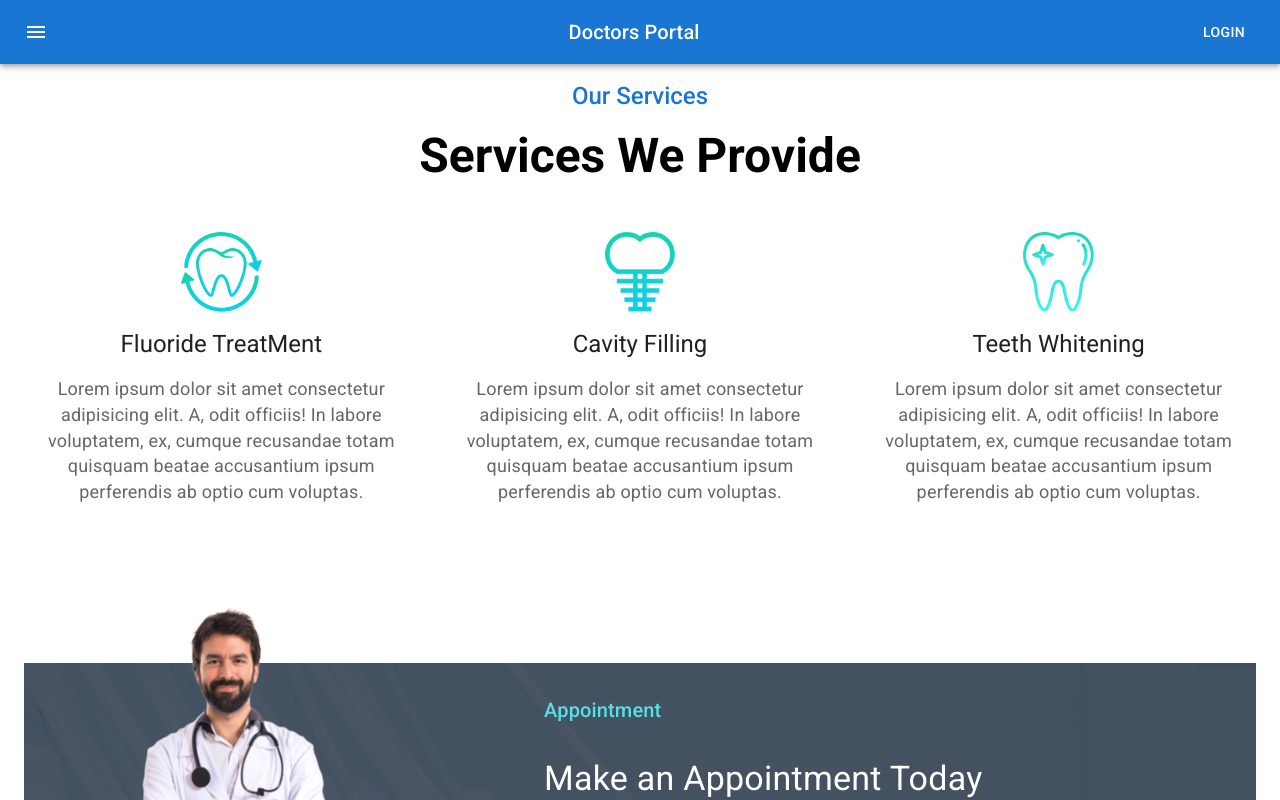
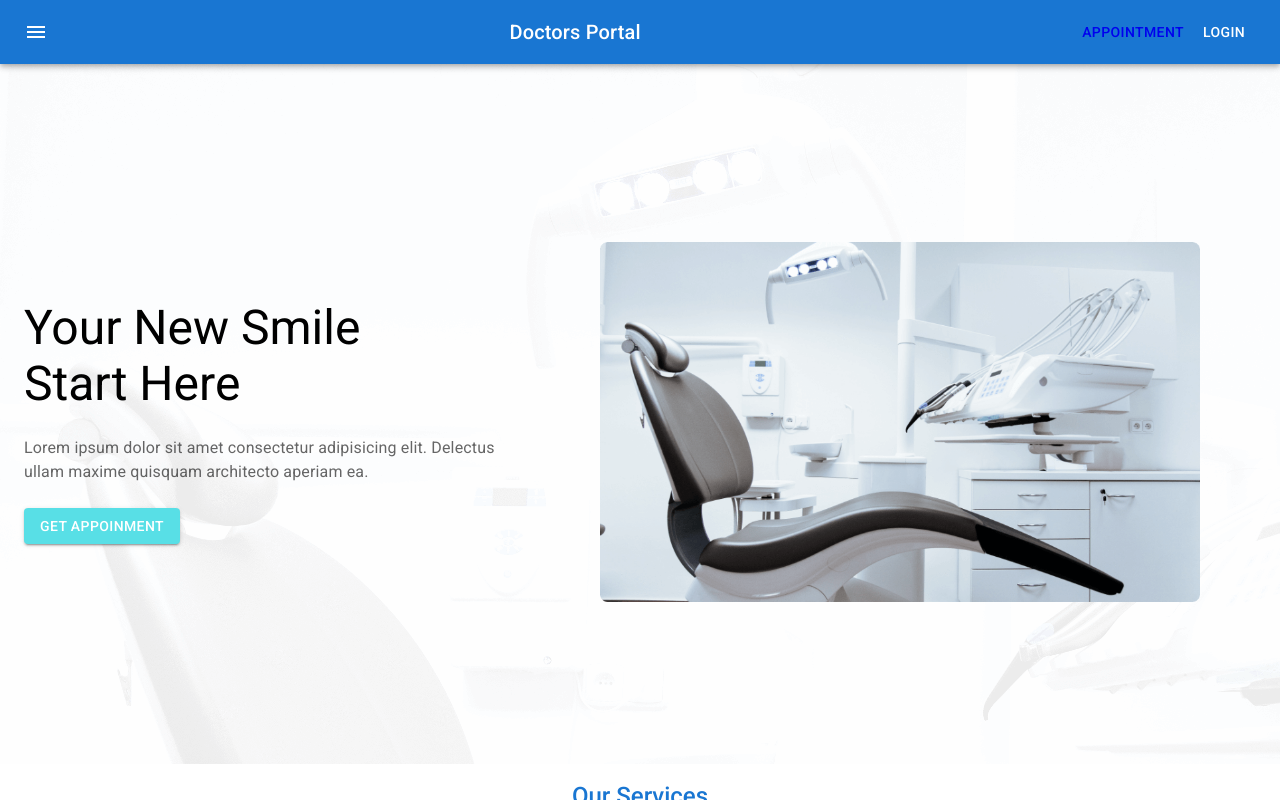
Before and after one commit to arif2494/doctors-portal, a React (Create React App) app: page / in a window 1280 px wide. Shown: the top 800 px of the page. Built offline with nearby package versions, Linux system fonts and the light colour scheme.

Commit message:
added appoin page and date picker for appointment

```diff
--- a/package.json
+++ b/package.json
@@ -6,10 +6,12 @@
     "@emotion/react": "^11.5.0",
     "@emotion/styled": "^11.3.0",
     "@mui/icons-material": "^5.0.5",
+    "@mui/lab": "^5.0.0-alpha.53",
     "@mui/material": "^5.0.6",
     "@testing-library/jest-dom": "^5.15.0",
     "@testing-library/react": "^11.2.7",
     "@testing-library/user-event": "^12.8.3",
+    "date-fns": "^2.25.0",
     "react": "^17.0.2",
     "react-dom": "^17.0.2",
     "react-router-dom": "^5.3.0",
--- a/src/App.js
+++ b/src/App.js
@@ -1,5 +1,6 @@
 import { BrowserRouter as Router, Switch, Route } from 'react-router-dom';
 import './App.css';
+import Appointment from './Pages/Appointment/Appointment/Appointment';
 import Home from './Pages/Home/Home/Home';
 import Navigation from './Pages/Shared/Navigation/Navigation';
 
@@ -14,6 +15,9 @@
 				<Route path="/home">
 					<Home />
 				</Route>
+				<Route path="/appointment">
+					<Appointment />
+				</Route>
 			</Switch>
 		</Router>
 	);
--- /dev/null
+++ b/src/Pages/Appointment/Appointment/Appointment.js
@@ -0,0 +1,15 @@
+import React from 'react';
+import AppointmentHeader from '../AppointmentHeader/AppointmentHeader';
+import AvailableAppointments from '../AvailableAppointments/AvailableAppointments';
+
+const Appointment = () => {
+	const [ date, setDate ] = React.useState(new Date());
+	return (
+		<div>
+			<AppointmentHeader date={date} setDate={setDate} />
+			<AvailableAppointments date={date} />
+		</div>
+	);
+};
+
+export default Appointment;
--- /dev/null
+++ b/src/Pages/Appointment/AppointmentHeader/AppointmentHeader.js
@@ -0,0 +1,23 @@
+import React from 'react';
+import { Container, Grid, Typography } from '@mui/material';
+import chair from '../../../images/chair.png';
+import Calendar from '../../Shared/Calendar/Calendar';
+const AppointmentHeader = ({ date, setDate }) => {
+	return (
+		<Container maxWidth="xl">
+			<Grid container spacing={2}>
+				<Grid item xs={12} md={6}>
+					<Typography variant="h2" component="h3">
+						Appointment
+					</Typography>
+					<Calendar date={date} setDate={setDate} />
+				</Grid>
+				<Grid item xs={12} md={6}>
+					<img style={{ width: '100%' }} src={chair} alt="!" />
+				</Grid>
+			</Grid>
+		</Container>
+	);
+};
+
+export default AppointmentHeader;
--- /dev/null
+++ b/src/Pages/Appointment/AvailableAppointments/AvailableAppointments.js
@@ -0,0 +1,11 @@
+import React from 'react';
+
+const AvailableAppointments = ({ date }) => {
+	return (
+		<div>
+			<h2>THis is AvailableAppointments {date.toDateString()}</h2>
+		</div>
+	);
+};
+
+export default AvailableAppointments;
--- /dev/null
+++ b/src/Pages/Home/Banner/Banner.js
@@ -0,0 +1,54 @@
+import React from 'react';
+import Box from '@mui/material/Box';
+import Grid from '@mui/material/Grid';
+import chair from '../../../images/chair.png';
+import bg from '../../../images/bg.png';
+import { Button, Container, Typography } from '@mui/material';
+const Banner = () => {
+	const bannerBg = {
+		backgroundImage: `url(${bg})`
+	};
+	const verticalAlign = {
+		display: 'flex',
+		alignItems: 'center',
+		justifyContent: 'center',
+		height: 700
+	};
+
+	return (
+		<Box style={bannerBg} sx={{ mt: 2 }}>
+			<Container maxWidth="xl">
+				<Box sx={{ flexGrow: 1 }}>
+					<Grid container spacing={2}>
+						<Grid item xs={12} md={5} style={verticalAlign}>
+							<Box>
+								<Typography variant="h3" component="h3" gutterBottom>
+									Your New Smile <br />
+									Start Here
+								</Typography>
+								<Typography
+									variant="body1"
+									component="p"
+									gutterBottom
+									sx={{ my: 3 }}
+									color="text.secondary"
+								>
+									Lorem ipsum dolor sit amet consectetur adipisicing elit. Delectus ullam maxime
+									quisquam architecto aperiam ea.
+								</Typography>
+								<Button variant="contained" sx={{ backgroundColor: '#58DFE6' }}>
+									GET APPOINMENT
+								</Button>
+							</Box>
+						</Grid>
+						<Grid item xs={12} md={7} style={verticalAlign}>
+							<img style={{ width: 600 }} src={chair} alt="!" />
+						</Grid>
+					</Grid>
+				</Box>
+			</Container>
+		</Box>
+	);
+};
+
+export default Banner;
--- a/src/Pages/Home/Home/Home.js
+++ b/src/Pages/Home/Home/Home.js
@@ -1,13 +1,16 @@
 import React from 'react';
+import Box from '@mui/material/Box';
 import AppoinmentBanner from '../AppoinmentBanner/AppoinmentBanner';
+import Banner from '../Banner/Banner';
 import Services from '../Services/Services';
 
 const Home = () => {
 	return (
-		<div>
+		<Box>
+			<Banner />
 			<Services />
 			<AppoinmentBanner />
-		</div>
+		</Box>
 	);
 };
 
--- /dev/null
+++ b/src/Pages/Shared/Calendar/Calendar.js
@@ -0,0 +1,22 @@
+import React from 'react';
+import TextField from '@mui/material/TextField';
+import AdapterDateFns from '@mui/lab/AdapterDateFns';
+import LocalizationProvider from '@mui/lab/LocalizationProvider';
+import StaticDatePicker from '@mui/lab/StaticDatePicker';
+const Calendar = ({ date, setDate }) => {
+	return (
+		<LocalizationProvider dateAdapter={AdapterDateFns}>
+			<StaticDatePicker
+				displayStaticWrapperAs="desktop"
+				openTo="day"
+				value={date}
+				onChange={(newValue) => {
+					setDate(newValue);
+				}}
+				renderInput={(params) => <TextField {...params} />}
+			/>
+		</LocalizationProvider>
+	);
+};
+
+export default Calendar;
--- a/src/Pages/Shared/Navigation/Navigation.js
+++ b/src/Pages/Shared/Navigation/Navigation.js
@@ -6,6 +6,7 @@
 import Button from '@mui/material/Button';
 import IconButton from '@mui/material/IconButton';
 import MenuIcon from '@mui/icons-material/Menu';
+import { Link } from 'react-router-dom';
 const navigation = () => {
 	return (
 		<Box sx={{ flexGrow: 1 }}>
@@ -24,6 +25,9 @@
 					>
 						Doctors Portal
 					</Typography>
+					<Link to="/appointment">
+						<Button color="inherit">Appointment</Button>
+					</Link>
 					<Button color="inherit">Login</Button>
 				</Toolbar>
 			</AppBar>
```
Also changed, not shown: 1 other file (tests, documents, lock files or other folders).
